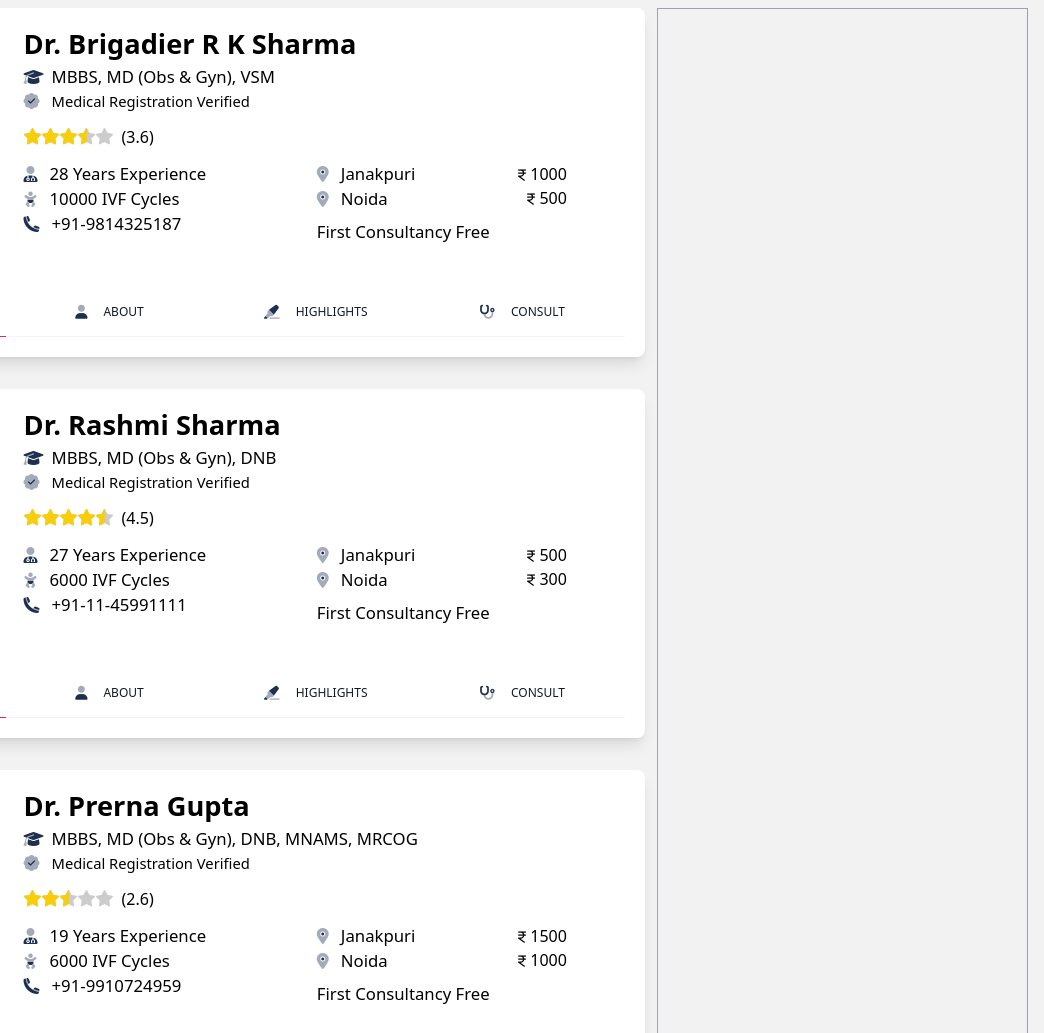
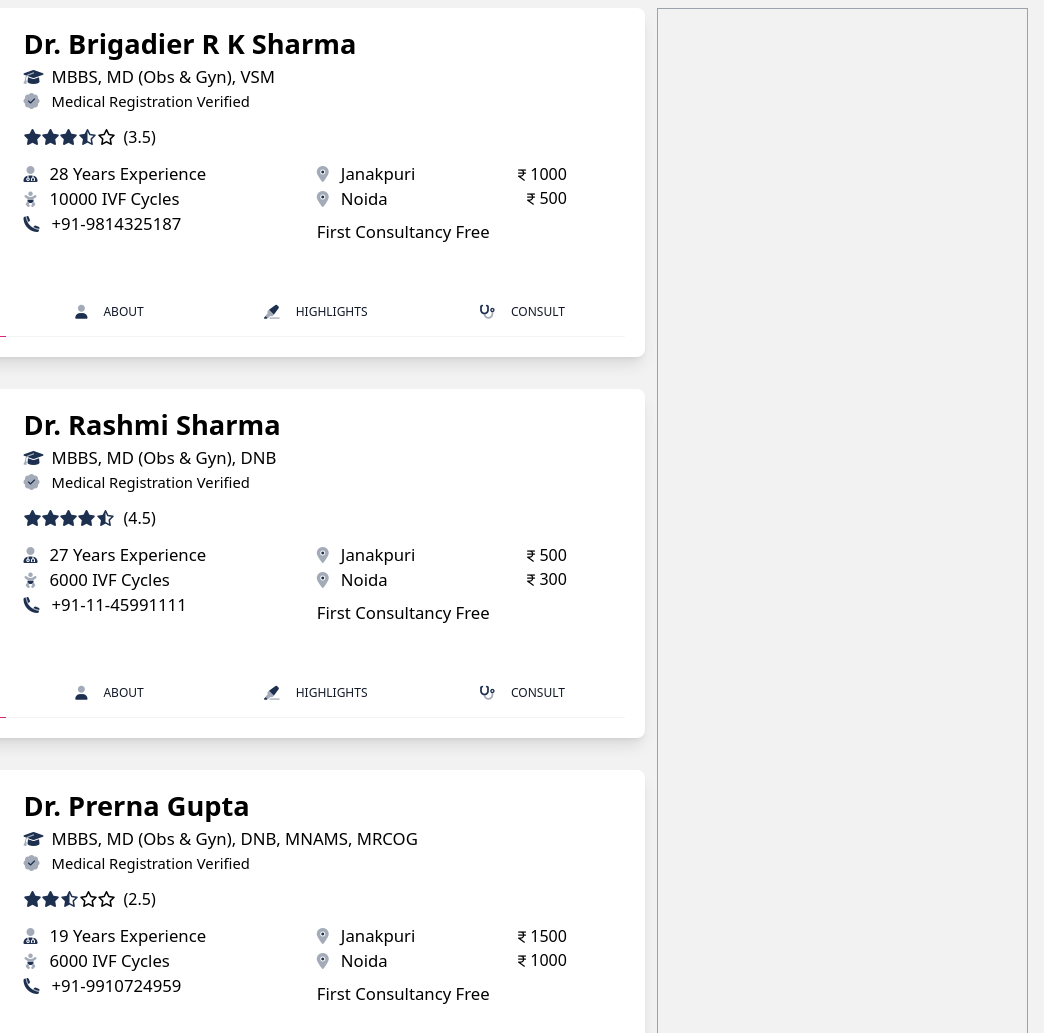
Before and after one commit to Pinak-Idea-Lab-Private-Limited/doctorCard-collectionPage, a website: page index.html in a window 1280 px wide. Shown: the top 1033 px of the page, 236-1280 px from the left. Drawn offline with nearby package versions, Linux system fonts and the light colour scheme.

Commit message:
Added rating star on the project.

```diff
--- a/icons.css
+++ b/icons.css
@@ -1,16 +1,4 @@
-.stars-outer::before {
-    content: "\f005 \f005 \f005 \f005 \f005";
-    font-family: "Font Awesome 5 Pro";
-    font-weight: 900;
-    color: #ccc;
-}
 
-.stars-inner::before {
-    content: "\f005 \f005 \f005 \f005 \f005";
-    font-family: "Font Awesome 5 Pro";
-    font-weight: 900;
-    color: #f8ce0b;
-}
 
 
 
@@ -37,6 +25,51 @@
 .fa-rupee::before {
     content: "\e1bc";
 }
+
+/* without fill color star */
+.fa-star2 {
+    font-family: "regular";
+    font-style: normal;
+    font-size: 16px;
+}
+
+.fa-star2::before {
+    content: "\f005";
+}
+
+/* half fill color star */
+.fa-star-half-stroke {
+    font-family: "regular";
+    font-style: normal;
+    font-size: 16px;
+    color: #1e3050;
+}
+
+.fa-star-half-stroke::before {
+    content: "\f5c0";
+}
+
+/* with fill color star */
+.fa-star {
+    position: relative;
+    font-family: "duotone";
+    font-style: normal;
+    color: #1e3050;
+    font-size: 16px;
+}
+
+.fa-star::before {
+    position: absolute;
+    top: 0;
+    content: "\f005"
+}
+
+.fa-star::after {
+    content: "\f005\f005";
+    opacity: 1;
+}
+
+
 
 /* experience icons */
 .fa-experience {
--- a/index.html
+++ b/index.html
@@ -81,8 +81,8 @@
               </p>
 
               <div class="flex my-3 doc1">
-                <div class="stars-outer relative inline-block">
-                  <div class="stars-inner absolute top-0 left-0 whitespace-nowrap overflow-hidden w-0"></div>
+                <div class="rating">
+                  <div class="stars"></div>
                 </div>
                 <span class="number-rating ml-2">(100)</span>
               </div>
@@ -241,8 +241,8 @@
               </p>
 
               <div class="flex my-3 doc2">
-                <div class="stars-outer relative inline-block">
-                  <div class="stars-inner absolute top-0 left-0 whitespace-nowrap overflow-hidden w-0"></div>
+                <div class="rating">
+                  <div class="stars"></div>
                 </div>
                 <span class="number-rating ml-2">(100)</span>
               </div>
@@ -403,8 +403,8 @@
               </p>
 
               <div class="flex my-3 doc3">
-                <div class="stars-outer relative inline-block">
-                  <div class="stars-inner absolute top-0 left-0 whitespace-nowrap overflow-hidden w-0"></div>
+                <div class="rating">
+                  <div class="stars"></div>
                 </div>
                 <span class="number-rating ml-2">(100)</span>
               </div>
@@ -564,8 +564,8 @@
               </p>
 
               <div class="flex my-3 doc4">
-                <div class="stars-outer relative inline-block">
-                  <div class="stars-inner absolute top-0 left-0 whitespace-nowrap overflow-hidden w-0"></div>
+                <div class="rating">
+                  <div class="stars"></div>
                 </div>
                 <span class="number-rating ml-2">(100)</span>
               </div>
@@ -730,8 +730,8 @@
               </p>
 
               <div class="flex my-3 doc5">
-                <div class="stars-outer relative inline-block">
-                  <div class="stars-inner absolute top-0 left-0 whitespace-nowrap overflow-hidden w-0"></div>
+                <div class="rating">
+                  <div class="stars"></div>
                 </div>
                 <span class="number-rating ml-2">(100)</span>
               </div>
@@ -901,8 +901,8 @@
               </p>
 
               <div class="flex my-3 doc6">
-                <div class="stars-outer relative inline-block">
-                  <div class="stars-inner absolute top-0 left-0 whitespace-nowrap overflow-hidden w-0"></div>
+                <div class="rating">
+                  <div class="stars"></div>
                 </div>
                 <span class="number-rating ml-2">(100)</span>
               </div>
--- a/index.js
+++ b/index.js
@@ -1,28 +1,62 @@
 
 // rating functionality
 
+// tailwind text color class
+const colors = {
+  "1" : "text-green-100",
+  "1.5" : "text-green-200",
+  "2" : "text-green-300",
+  "2.5" : "text-green-400",
+  "3" : "text-green-500",
+  "3.5" : "text-green-600",
+  "4" : "text-green-700",
+  "4.5" : "text-green-800",
+  "5" : "text-green-900",
+}
+
+
 const ratings = {
-  doc1: 3.6,
+  doc1: 3.5,
   doc2: 4.5,
-  doc3: 2.6,
+  doc3: 2.5,
   doc4: 1.5,
-  doc5: 3.6,
+  doc5: 3.5,
   doc6: 4.5
 };
+
+// generate stars according to the rating
+function renderStarRating(rating, ratingCard) {
+  const starContainer = document.querySelector(`.${ratingCard} .rating .stars`);
+  starContainer.innerHTML = '';
+
+
+  for (let i = 1; i <= 5; i++) {
+      const star = document.createElement('i');
+
+
+      if (rating >= i) {
+          // star with fill color
+          star.classList.add('fa-star', colors[rating]);
+      } else if (i === Math.ceil(rating)) {
+        // half fill color star
+          star.classList.add('fa-star-half-stroke',colors[rating]);
+      } else {
+        // star without fill color
+          star.classList.add('fa-star2','text-gray-400');
+      }
+
+      starContainer.appendChild(star);
+  }
+}
+
 const starsTotal = 5;
 document.addEventListener("DOMContentLoaded", getRatings);
 function getRatings() {
   for (let rating in ratings) {
-    const starPercentage = (ratings[rating] / starsTotal) * 100;
-
-    const starPercentageRounded = `${Math.round(starPercentage / 10) * 10
-      }%`;
-
-    document.querySelector(`.${rating} .stars-inner`).style.width =
-      starPercentageRounded;
     document.querySelector(
       `.${rating} .number-rating`
     ).innerHTML = `(${ratings[rating]})`;
+    renderStarRating(ratings[rating], rating)
   }
 }
 
```
